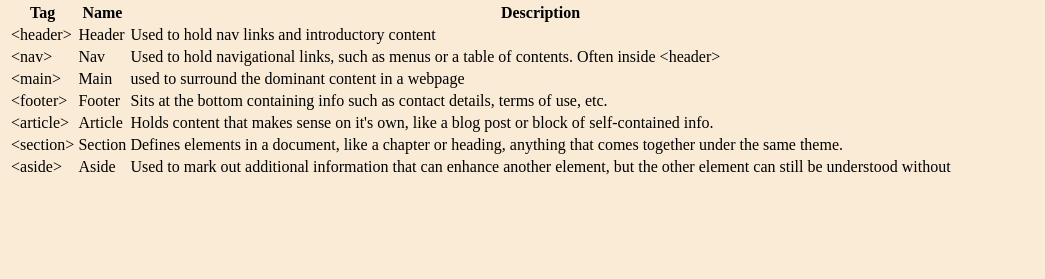
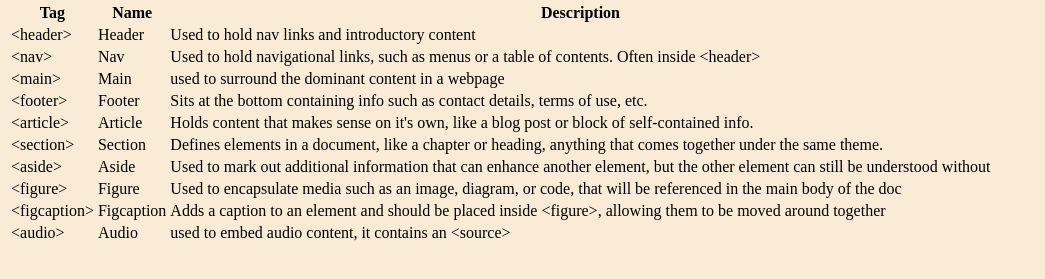
Before and after one commit to AidaP1/webdev_cheatsheet, a plain HTML site: page index.html in a window 1280 px wide. Shown: the part 79-358 px from the top of the page, without its empty margins (0-1045 px from the left). Drawn offline with Linux system fonts and the light colour scheme.

Commit message:
continue with tables

```diff
--- a/index.html
+++ b/index.html
@@ -65,7 +65,27 @@
                         <td>Aside</td>
                         <td>Used to mark out additional information that can enhance another element, but the other element can still be understood without</td>
                     </tr>
-                    <tr></tr>
+                    <tr>
+                        <td>
+                            <span class="code">&lt;figure&gt;</span>
+                        </td>
+                        <td>Figure</td>
+                        <td>Used to encapsulate media such as an image, diagram, or code, that will be referenced in the main body of the doc</td>
+                    </tr>
+                    <tr>
+                        <td>
+                            <span class="code">&lt;figcaption&gt;</span>
+                        </td>
+                        <td>Figcaption</td>
+                        <td>Adds a caption to an element and should be placed inside <span class="code">&lt;figure&gt;</span></span>, allowing them to be moved around together</td>
+                    </tr>
+                    <tr>
+                        <td>
+                            <span class="code">&lt;audio&gt;</span>
+                        </td>
+                        <td>Audio</td>
+                        <td>used to embed audio content, it contains an <span class="code">&lt;source&gt;</span></td>
+                    </tr>
                 </tbody>
             </table>
         </main>
```
